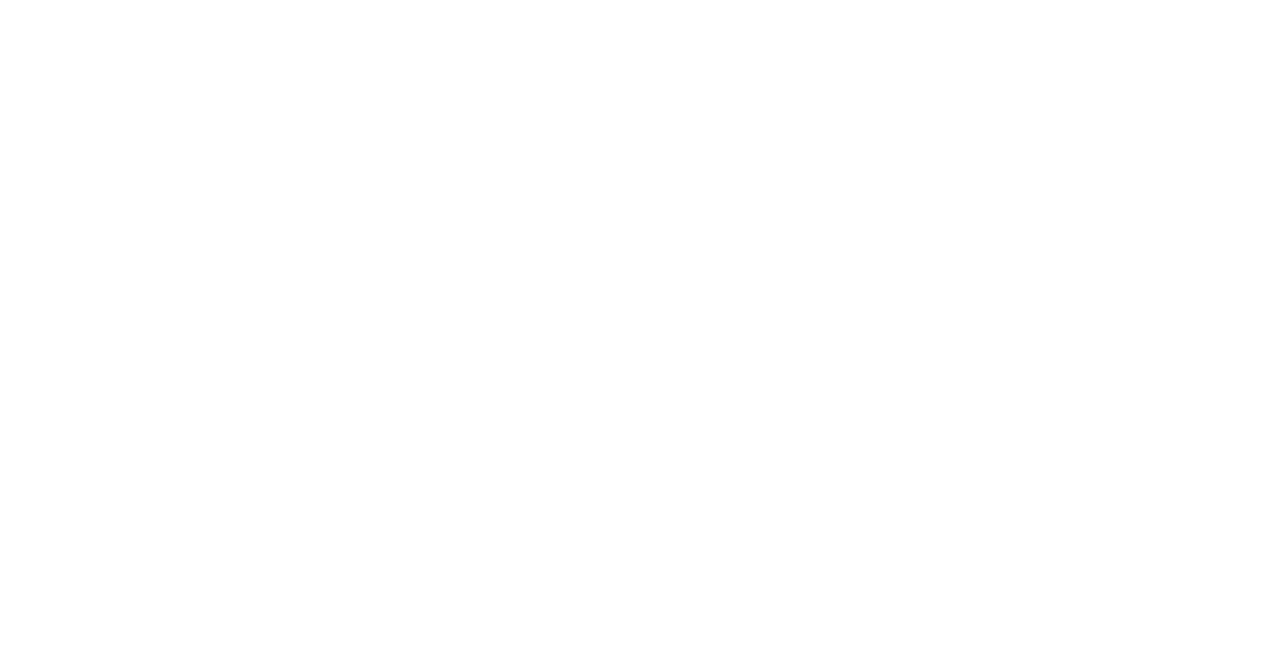
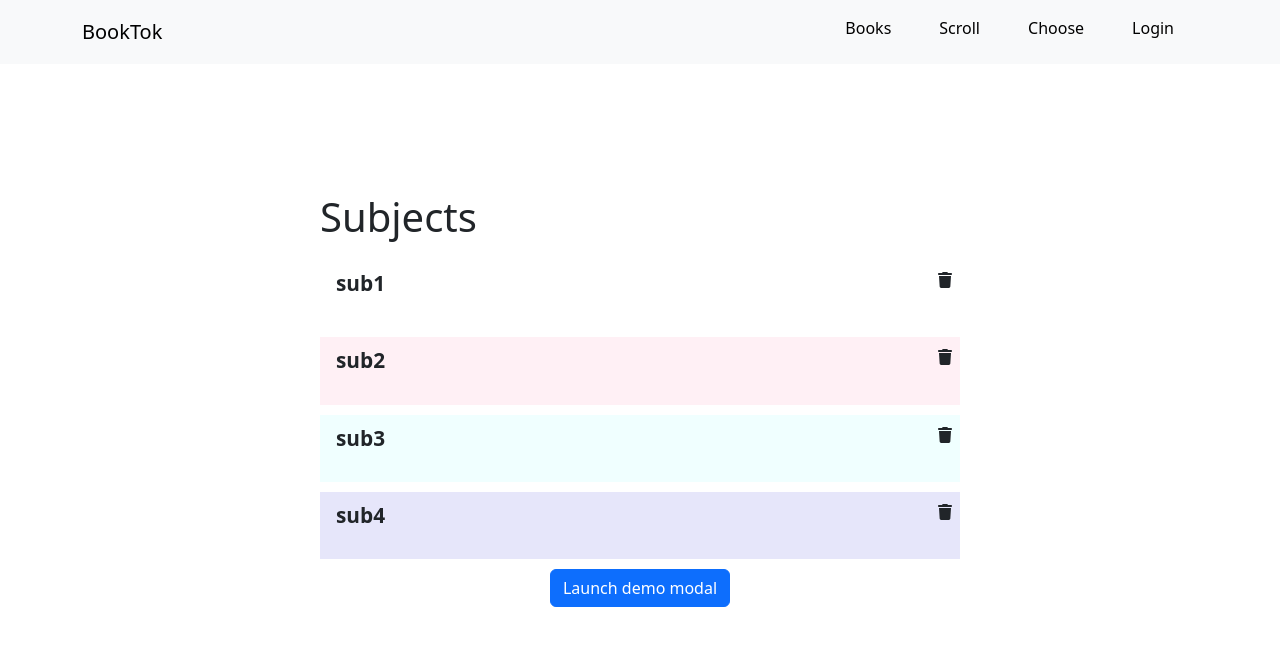
Before and after one commit to HanzilaH/flashcards, a React (Create React App) app in the folder client/: page / in a window 1280 px wide. Shown: the top 646 px of the page. Built offline with nearby package versions, Linux system fonts and the light colour scheme.

Commit message:
a bit of styling for the first page

```diff
--- a/client/package.json
+++ b/client/package.json
@@ -3,6 +3,8 @@
   "version": "0.1.0",
   "private": true,
   "dependencies": {
+    "@fortawesome/free-solid-svg-icons": "^6.4.2",
+    "@fortawesome/react-fontawesome": "^0.2.0",
     "@testing-library/jest-dom": "^5.17.0",
     "@testing-library/react": "^13.4.0",
     "@testing-library/user-event": "^13.5.0",
--- a/client/src/DataContext.js
+++ b/client/src/DataContext.js
@@ -7,6 +7,9 @@
 // Create a custom provider component
 export const DataContextProvider = ({ children }) => {
     const [data, setData] = useState(
+
+        [
+
             {
                 subject: "sub1",
                 questions: [
@@ -14,18 +17,78 @@
         {question: "2", answer: "2a"},
         {question: "3", answer: "3a"},
         {question: "4", answer: "4a"}]
+            },
+            {
+                subject: "sub2",
+                questions: [
+            {question: "1", answer: "1a"},
+        {question: "2", answer: "2a"},
+        {question: "3", answer: "3a"},
+        {question: "4", answer: "4a"}]
+            },
+            {
+                subject: "sub3",
+                questions: [
+            {question: "1", answer: "1a"},
+        {question: "2", answer: "2a"},
+        {question: "3", answer: "3a"},
+        {question: "4", answer: "4a"}]
+            },
+            {
+                subject: "sub4",
+                questions: [
+            {question: "1", answer: "1a"},
+        {question: "2", answer: "2a"},
+        {question: "3", answer: "3a"},
+        {question: "4", answer: "4a"}]
             }
+        ]
 
         );
         // const [data, setData] = useState([{question: "1", answer: "1a"}, {question: "2", answer: "2a"}, {question: "3", answer: "3a"}, {question: "4", answer: "4a"}]);
 
 
         const pushData = (newData) => {
-      setData((prevData) => [...prevData, newData]);
+            setData((prevData) => {
+              // Find the subject object with the matching name
+              const subjectObjectIndex = prevData.findIndex(
+                (element) => element.subject === currentSubject
+              );
+
+              if (subjectObjectIndex !== -1) {
+                // If the subject exists, update its questions array
+                const updatedData = [...prevData];
+                updatedData[subjectObjectIndex].questions.push(newData);
+
+                return updatedData;
+              } else {
+                // If the subject doesn't exist, create a new subject object
+                const newSubjectObject = {
+                  subject: currentSubject,
+                  questions: [newData],
                 };
 
+                return [...prevData, newSubjectObject];
+              }
+            });
+          };
+
+        const addSubjectEntry = (subjectName)=>{
+            setData(prevData=> [...prevData, {
+                subject: subjectName,
+                questions: []
+            }])
+        }
+
+
+    // const currentSubject = null
+    const [currentSubject, setSubject] = useState(null)
+    const setCurrentSubject = (data)=>{
+        setSubject(data)
+    }
+
     return (
-      <DataContext.Provider value={{ data, pushData }}>
+      <DataContext.Provider value={{ data, pushData, currentSubject, setCurrentSubject, addSubjectEntry }}>
         {children}
       </DataContext.Provider>
     );
--- a/client/src/components/Subjectlist.jsx
+++ b/client/src/components/Subjectlist.jsx
@@ -1,12 +1,119 @@
-import React from "react";
-import { useState } from "react";
+import React, { useContext, useEffect, useState } from "react";
 import Navbar from "./Navbar";
+import DataContext from "../DataContext";
+import "../styles/Subjectlist.css";
+import { FontAwesomeIcon } from "@fortawesome/react-fontawesome";
+import { faTrash } from "@fortawesome/free-solid-svg-icons";
 
-const Subjectlist = () => {
+const Subjectlist = ({ onClickSubjectName }) => {
+  const { data, addSubjectEntry } = useContext(DataContext);
+  const [modalInputValue, setModalInputValue] = useState("");
+  const [subjectArray, setSubjectArray] = useState([]);
+
+  useEffect(() => {
+    const transformedData = data.map((element) => (
+      //   <li
+      //     key={element.id}
+      //     onClick={() => onClickSubjectName(element.subject)}
+      //     className="list-group-item"
+      //   >
+      //     {element.subject}
+      //   </li>
+      <div class="d-flex">
+        <div class=" flex-grow-1">
+          <div
+            key={element.id}
+            onClick={() => onClickSubjectName(element.subject)}
+            className="list-group-item bg-transparent border-0"
+          >
+            {element.subject}
+          </div>
+        </div>
+
+        <div class="p-2 bg-transparent">
+          <FontAwesomeIcon icon={faTrash} />
+        </div>
+      </div>
+    ));
+
+    setSubjectArray(transformedData);
+  }, [data, onClickSubjectName]);
+
+  const handleSaveChangesClick = () => {
+    console.log("Save changes clicked");
+    console.log("Modal input value:", modalInputValue);
+    addSubjectEntry(modalInputValue);
+    setModalInputValue("");
+  };
+
   return (
     <>
-      <Navbar></Navbar>
-      <div id="home-section">hi</div>
+      <Navbar />
+      <div id="subject-list-section" className="mt-3">
+        <div>
+          <h1>Subjects</h1>
+          <ul id="subject-list" className="list-group list-group-flush">
+            {subjectArray}
+          </ul>
+        </div>
+
+        <button
+          type="button"
+          className="btn btn-primary"
+          data-bs-toggle="modal"
+          data-bs-target="#exampleModal"
+        >
+          Launch demo modal
+        </button>
+
+        <div
+          className="modal fade"
+          id="exampleModal"
+          tabIndex="-1"
+          aria-labelledby="exampleModalLabel"
+          aria-hidden="true"
+        >
+          <div className="modal-dialog">
+            <div className="modal-content">
+              <div className="modal-header">
+                <h1 className="modal-title fs-5" id="exampleModalLabel">
+                  New Subject Name
+                </h1>
+                <button
+                  type="button"
+                  className="btn-close"
+                  data-bs-dismiss="modal"
+                  aria-label="Close"
+                ></button>
+              </div>
+              <div className="modal-body">
+                <input
+                  name="modal-name"
+                  id=""
+                  value={modalInputValue}
+                  onChange={(e) => setModalInputValue(e.target.value)}
+                />
+              </div>
+              <div className="modal-footer">
+                <button
+                  type="button"
+                  className="btn btn-secondary"
+                  data-bs-dismiss="modal"
+                >
+                  Close
+                </button>
+                <button
+                  type="button"
+                  className="btn btn-primary"
+                  onClick={handleSaveChangesClick}
+                >
+                  Save changes
+                </button>
+              </div>
+            </div>
+          </div>
+        </div>
+      </div>
     </>
   );
 };
--- a/client/src/components/Subjectstore.jsx
+++ b/client/src/components/Subjectstore.jsx
@@ -5,7 +5,7 @@
 const Subjectstore = (props) => {
   const { onStartClick } = props;
 
-  const { data, pushData } = useContext(DataContext);
+  const { data, pushData, setCurrentSubject } = useContext(DataContext);
   const maxHeight = 250;
 
   const [formData, setFormData] = useState({
@@ -104,6 +104,9 @@
             <button onClick={onStartClick} className="me-3">
               Start
             </button>
+            <button onClick={() => setCurrentSubject(null)} className="me-3">
+              HomePage
+            </button>
             <button onClick={nextQuestion}>Next question</button>
           </div>
         </div>
--- a/client/src/pages/Home.jsx
+++ b/client/src/pages/Home.jsx
@@ -10,21 +10,36 @@
 import Subjectlist from "../components/Subjectlist";
 
 const Home = () => {
+  const { currentSubject, setCurrentSubject } = useContext(DataContext);
   const [subjectFlash, setSubjectFlash] = useState(false);
 
   const handleStartClick = () => {
     setSubjectFlash(true);
   };
 
-  return (
-    <>
-      {/* {!subjectFlash ? (
+  const handleSubjectNameClick = (el) => {
+    console.log(el);
+    setCurrentSubject(el);
+    setSubjectFlash(false);
+  };
+
+  const mainRenderingFunction = () => {
+    if (currentSubject === null) {
+      return (
+        <Subjectlist
+          onClickSubjectName={(e) => handleSubjectNameClick(e)}
+        ></Subjectlist>
+      );
+    } else {
+      return !subjectFlash ? (
         <Subjectstore onStartClick={handleStartClick} />
       ) : (
         <Subjectflash />
-      )} */}
-    </>
-  );
+      );
+    }
+  };
+
+  return <>{mainRenderingFunction()}</>;
 };
 
 export default Home;
--- /dev/null
+++ b/client/src/styles/Subjectlist.css
@@ -0,0 +1,59 @@
+* {
+	box-sizing: border-box;
+}
+
+
+
+/*  */
+
+#subject-list-section{
+    /* max-height: 100vh; */
+    min-height: 80vh;
+    display: flex;
+    flex-direction: column;
+
+
+    justify-content: center;
+    align-items: center;
+}
+
+
+#subject-list{
+    margin-top: 3%;
+    min-width: 50vw;
+    max-width: 85vw;
+
+}
+
+#subject-list div {
+    margin-bottom: 10px; /* Adjust the value to control the spacing between list items */
+  }
+/*
+dl {
+	display: grid;
+	grid-template-columns: repeat(auto-fill, minmax(min(100%, 20rem), 1fr));
+	gap: 1rem;
+}
+
+dl > div {
+	background: antiquewhite;
+	padding: 1rem;
+} */
+
+/* Target specific list items within the #subject-list */
+#subject-list div:nth-child(4n - 2) {
+    background: lavenderblush;
+  }
+
+  #subject-list div:nth-child(4n - 1) {
+    background: azure;
+  }
+
+  #subject-list div:nth-child(4n) {
+    background: lavender;
+  }
+
+.list-group-item {
+	font-weight: 600;
+	font-size: 1.3rem;
+}
```
Also changed, not shown: client/src/components/Subjectflash.jsx (+32 -13 lines), 1 other file (tests, documents, lock files or other folders). Lines whose indentation alone changed are shown as unchanged.
